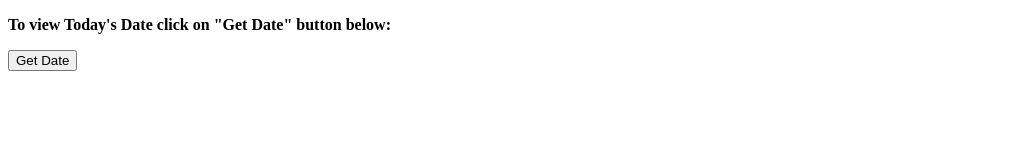
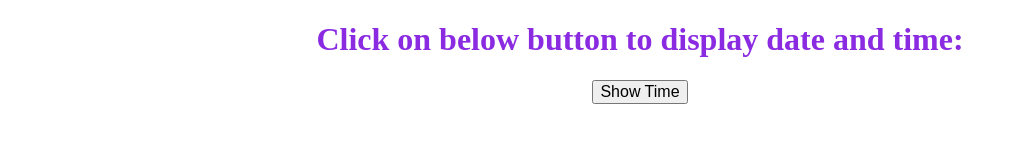
Before and after one commit to k6aman/Letsupgrad-JS-Project2, a plain HTML site: page index.html in a window 1280 px wide. Shown: the whole page, without its empty margins (0-1016 px from the left). Drawn offline with Linux system fonts and the light colour scheme.

Commit message:
firstcommmit

```diff
--- a/index.html
+++ b/index.html
@@ -2,17 +2,18 @@
 
 <!DOCTYPE html>
 <html>
-
+<head>
+    <title>Current date and time:</title>
+    <h1 style="color:blueviolet;"><b><center><font30>Click on below button to display date and time:</font30></center></b></h1>
+    <script type="text/javascript">
+        function show_now() {
+            var my_time = new Date();
+            document.getElementById('display').innerHTML = my_time
+        }
+    </script>
+</head>
 <body>
-    <p><b>To view Today's Date click on "Get Date" button below:</b></p>
-    <button onclick="myFunction()">Get Date</button>
-    <p id="test"></p>
-    <script>
-        function myFunction() {
-           var date = new Date();
-           var n = date.getDate();
-           document.getElementById("test").innerHTML = n;
-        }
-     </script>
+    <center><input type=button style="font-size:100%;" value="Show Time" onclick="show_now();"></center>
+    <center><div id=display style="font-size:200%;"></div></center>
 </body>
 </html>
```
